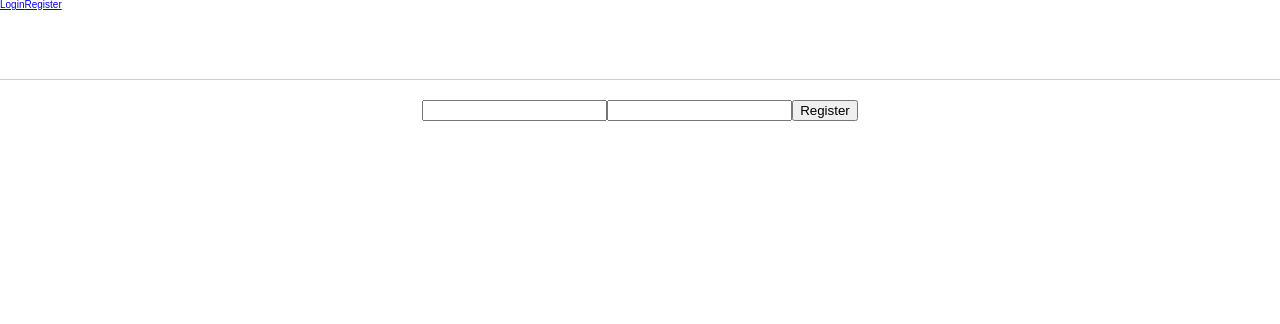
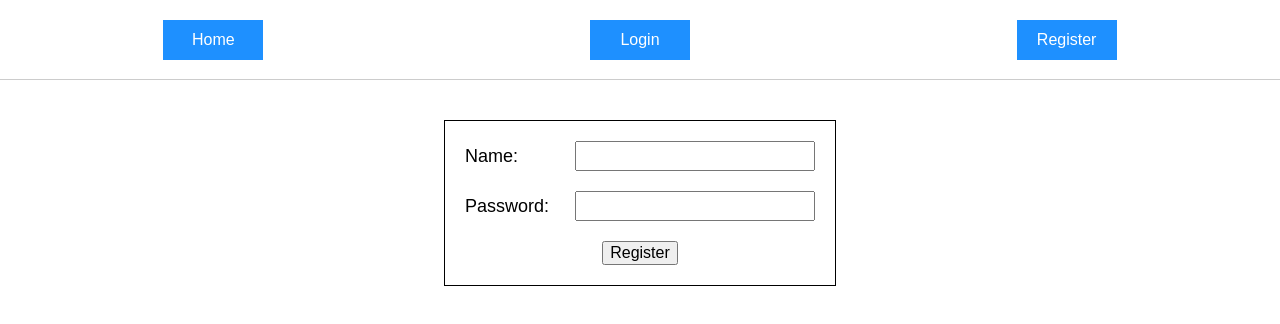
Before and after one commit to modern-day-researcher-lambda/front-end, a React (Create React App) app in the folder researcher-app/: page /register in a window 1280 px wide. Shown: the top 324 px of the page. Built offline with nearby package versions, Linux system fonts and the light colour scheme.

Commit message:
Add some styling, refactor Register.  It works now yay!

```diff
--- a/researcher-app/src/App.js
+++ b/researcher-app/src/App.js
@@ -1,6 +1,7 @@
 import React from "react";
 import { BrowserRouter as Router, Route } from "react-router-dom";
 
+import AppWrapper from "./AppWrapper";
 import Header from "./components/Header";
 import Welcome from "./components/Welcome";
 import Login from "./components/Login";
@@ -10,21 +11,19 @@ import Cards from './components/Cards';
 import CardForm from './components/CardForm';
 //import history from './components/history'
 
-import './App.css';
-
 
 function App() {
   return (
     <Router>
       {/* <Router history = { history }> */}
-      <div className="App">
+      <AppWrapper>
         <Route path="/" component={ Header } />
-        <Route exact path="/" component={ Welcome } />
+        <Route path="/welcome" component={ Welcome } />
         <Route path="/login" component={ Login } />
         <Route path="/register" component={ Register } />
         <PrivateRoute exact path="/cards" component={ Cards } />
         <PrivateRoute exact path="/cardform" component={ CardForm } />
-      </div>
+      </AppWrapper>
     </Router>
   );
 }
--- a/researcher-app/src/App.css
+++ b/researcher-app/src/AppWrapper.js
@@ -1,5 +1,9 @@
+import styled from "styled-components";
 
-.App {
+// App wrapper styles
+
+const AppWrapper = styled.div`
+
   margin: 20px auto;
   width: 100%;
   max-width: 800px;
@@ -8,10 +12,8 @@
   flex-direction: column;
   justify-content: flex-start;
   align-items: center;
-}
 
-.App h1 {
-  font-size: 6rem;
-  font-weight: bold;
-  margin: 20px;
-}
+`;
+
+
+export default AppWrapper;
--- a/researcher-app/src/actions/index.js
+++ b/researcher-app/src/actions/index.js
@@ -60,23 +60,19 @@ export const login = creds => dispatch => {
 };
 
 
-export const register = creds => dispatch => {
+export const register = (creds, history) => dispatch => {
   dispatch({ type: REGISTER_START });
 
-  console.log(creds);
   return axios
     .post("http://localhost:5000/users/register", creds)
     .then(res => {
-      console.log(res);
       localStorage.setItem("jwt", res.data.token);
       dispatch({ type: REGISTER_SUCCESS });
+      history.push("/login")
     })
     .catch(err => {
-      console.log("register err: ", err);
-      if (err.response && err.response.status === 401) {
-        localStorage.removeItem("jwt");
-      }
-      dispatch({ type: REGISTER_FAILURE, payload: err.response });
+      console.log('actions register err =', err)
+      dispatch({ type: REGISTER_FAILURE, payload: err.response.data.message });
     });
 };
 
--- a/researcher-app/src/components/Header.js
+++ b/researcher-app/src/components/Header.js
@@ -9,6 +9,7 @@ function Header() {
 	return (
 		<>
 			<HeaderWrapper height='80px'>
+				<Link to="/cards">Home</Link>
 				<Link to="/login">Login</Link>
 				<Link to="/register">Register</Link>
 			</HeaderWrapper>
--- a/researcher-app/src/components/HeaderWrapper.js
+++ b/researcher-app/src/components/HeaderWrapper.js
@@ -15,6 +15,26 @@ const HeaderWrapper = styled.div`
 	height: 60px;
 	${props => props.height && `height: ${props.height};`}
 
+	display: flex;
+	flex-direction: row;
+	align-items: center;
+	justify-content: space-around;
+
+	a {
+		height: 40px;
+		width: 100px;
+		background-color: dodgerblue;
+		color: white;
+
+		display: flex;
+		justify-content: center;
+		align-items: center;
+
+		font-size: 1.6rem;
+		text-decoration: none;
+		cursor: pointer;
+	}
+
 `;
 
 
--- a/researcher-app/src/components/PrivateRoute.js
+++ b/researcher-app/src/components/PrivateRoute.js
@@ -10,8 +10,7 @@ const PrivateRoute = ({ component: Component, ...therest }) => {
         if (localStorage.getItem("token")) {
           return <Component />;
         } else {
-          console.log("redirecting!!!!");
-          return <Redirect to="/login" />;
+          return <Redirect to="/welcome" />;
         }
       }}
     />
--- a/researcher-app/src/components/Register.js
+++ b/researcher-app/src/components/Register.js
@@ -2,6 +2,8 @@ import React from "react";
 import { connect } from "react-redux";
 import Loader from "react-loader-spinner";
 import { register } from "../actions";
+import RegisterWrapper from './RegisterWrapper';
+
 
 class Register extends React.Component {
   state = {
@@ -12,7 +14,6 @@ class Register extends React.Component {
   };
 
   handleChange = e => {
-    console.log(this.props.state);
     this.setState({
       credentials: {
         ...this.state.credentials,
@@ -23,30 +24,40 @@ class Register extends React.Component {
 
   handleRegister = e => {
     e.preventDefault();
-    this.props
-      .register(this.state.credentials)
-      .then(() => this.props.history.push("/cards"));
+    // attempt to register (handled inside register method)
+    // success -> goto /login
+    // failure -> stay here
+    this.props.register(this.state.credentials, this.props.history);
   };
 
   render() {
     return (
+      <RegisterWrapper>
+
+        {this.props.registerError && <p>{this.props.registerError}</p>}
+
+        <form onSubmit={this.handleRegister}>
+
           <div>
-
-
-        {this.props.registerError && <p>Registration error, try again</p>}
-        <form onSubmit={this.handleRegister}>
+            <label name='username'>Name:</label>
             <input
               type="text"
               name="username"
               value={this.state.credentials.username}
               onChange={this.handleChange}
             />
+          </div>
+
+          <div>
+            <label name='password'>Password:</label>
             <input
               type="password"
               name="password"
               value={this.state.credentials.password}
               onChange={this.handleChange}
             />
+          </div>
+
           <button>
             {this.props.isRegistering ? (
               <Loader type="ThreeDots" color="#1f2a38" height="12" width="26" />
@@ -55,7 +66,8 @@ class Register extends React.Component {
             )}
           </button>
         </form>
-      </div>
+
+      </RegisterWrapper>
     );
   }
 }
--- /dev/null
+++ b/researcher-app/src/components/RegisterWrapper.js
@@ -0,0 +1,53 @@
+import styled from "styled-components";
+
+// Register form wrapper styles
+
+const RegisterWrapper = styled.div`
+
+	p {
+		color: red;
+		font-size: 2rem;
+
+	}
+
+	form {
+		margin-top: 20px;
+		padding: 10px;
+
+		display: flex;
+		flex-direction: column;
+		align-items: center;
+
+		font-size: 1.8rem;
+		border: 1px solid black;
+
+		div {
+			display: flex;
+			flex-direction: row;
+			justify-content: flex-end;
+			align-items: center;
+
+			label {
+				width: 100px;
+				margin: 10px 0 10px 10px;
+			}
+
+			input {
+				width: 240px;
+				height: 30px;
+				margin: 10px;
+			}
+
+		}
+
+		button {
+			font-size: 1.6rem;
+			margin: 10px;
+		}
+
+	}
+
+`;
+
+
+export default RegisterWrapper;
--- a/researcher-app/src/components/WelcomeWrapper.js
+++ b/researcher-app/src/components/WelcomeWrapper.js
@@ -13,6 +13,7 @@ const WelcomeWrapper = styled.div`
 
 	h1 {
 		font-size: 6rem;
+		margin: 30px 0;
 	}
 
 	p {
--- a/researcher-app/src/reducers/index.js
+++ b/researcher-app/src/reducers/index.js
@@ -104,7 +104,7 @@ const reducer = (state = initialState, action) => {
     case REGISTER_FAILURE: {
       return {
         ...state,
-        registerError: action.payload.data.message,
+        registerError: action.payload,
         isRegistering: false
       };
     }
```
Lines whose indentation alone changed are shown as unchanged.
